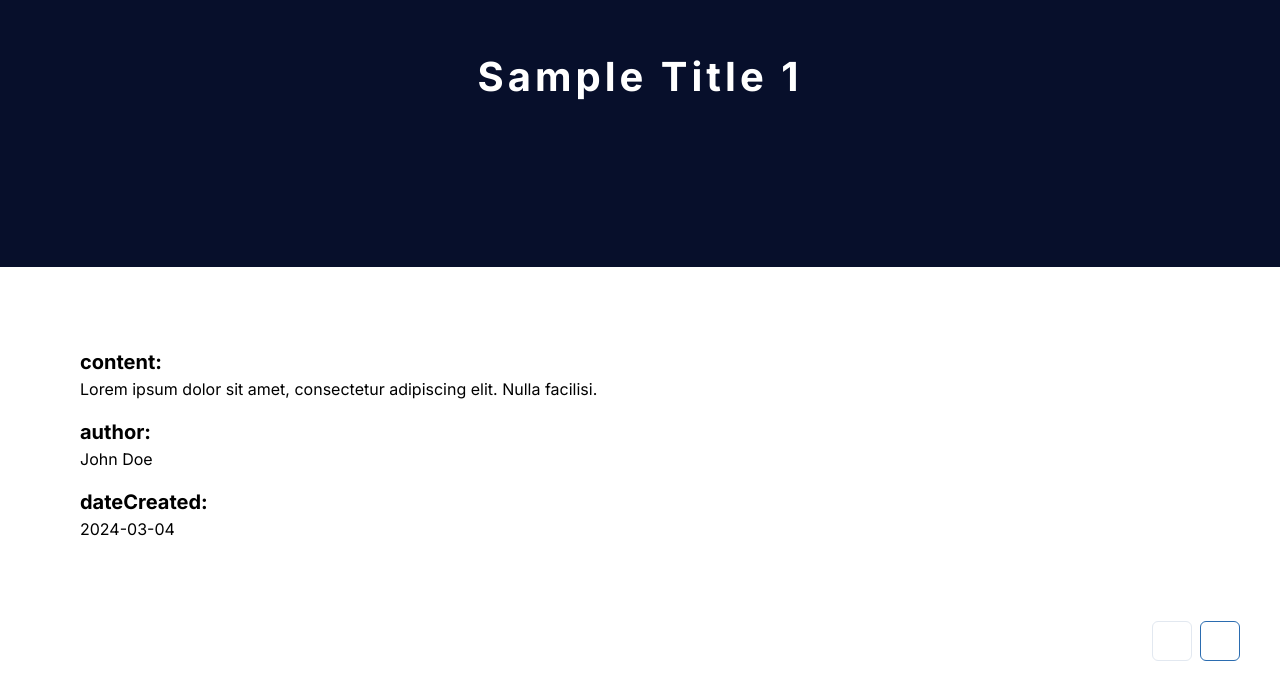
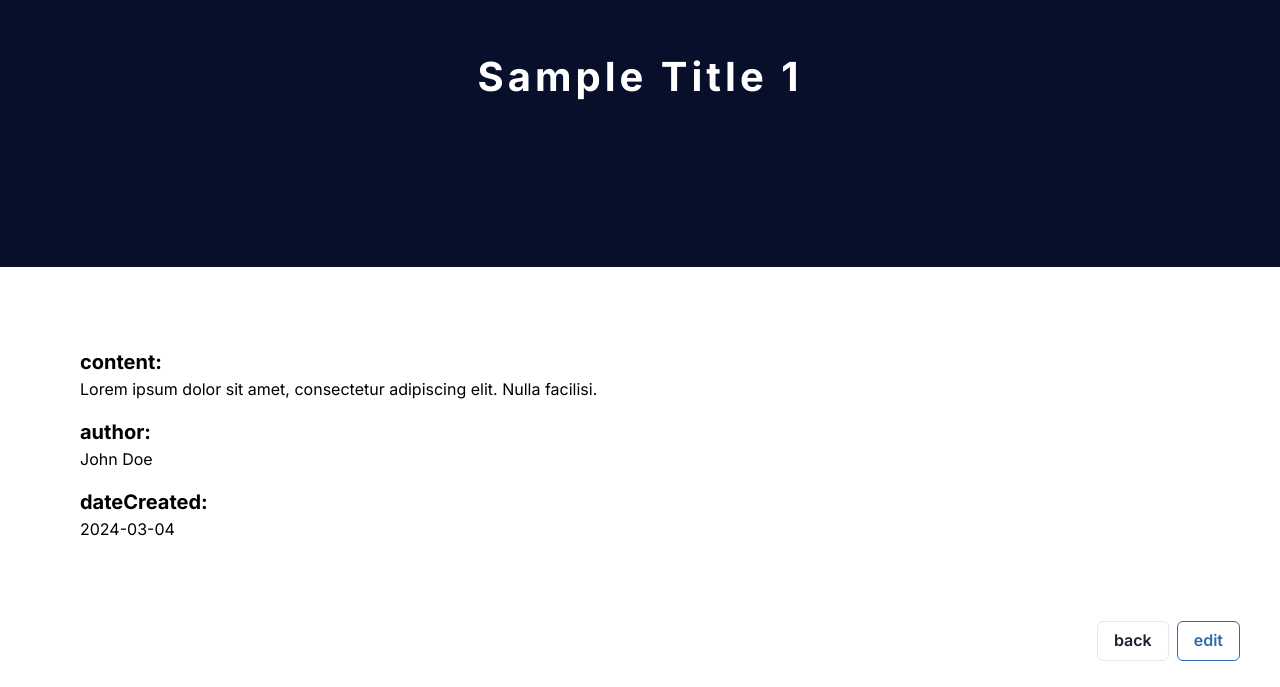
Before and after one commit to Mosspipat/nextJS, a Next.js app: page /blog/detail/1 in a window 1280 px wide. Shown: the part 113-800 px from the top of the page. Built offline with nearby package versions, Linux system fonts and the light colour scheme; no server answers.

Commit message:
[update]:add function on backbutton in editPage and detailPage

```diff
--- a/src/components/BlogDetail/BlogDetail.tsx
+++ b/src/components/BlogDetail/BlogDetail.tsx
@@ -4,10 +4,11 @@ import React from "react";
 import { Banner } from "../Banner";
 import { DetailPost } from "@/mock";
 import { ActionButtonGroup } from "../ActionButtonGroup";
+import { useRouter } from "next/navigation";
 
 export const BlogDetail = (props: DetailPost) => {
   const { id, title, author, content, dateCreated } = props;
-  console.log("🚀: ~ props:", props);
+  const router = useRouter();
   return (
     <Box>
       <Banner
@@ -36,7 +37,23 @@ export const BlogDetail = (props: DetailPost) => {
         </Box>
       </VStack>
       <Flex px={10} justifyContent="end">
-        <ActionButtonGroup space={2} />
+        <ActionButtonGroup
+          space={2}
+          cancelOption={{
+            label: "back",
+            action: () => {
+              console.log("back to previous page");
+              router.back();
+            },
+          }}
+          confirmOption={{
+            label: "edit",
+            action: () => {
+              router.push(`/blog/detail/edit/${id}`);
+              console.log("edit this blog");
+            },
+          }}
+        />
       </Flex>
     </Box>
   );
```
Also changed, not shown: src/app/blog/detail/edit/[id]/page.tsx (+9 -6 lines).
